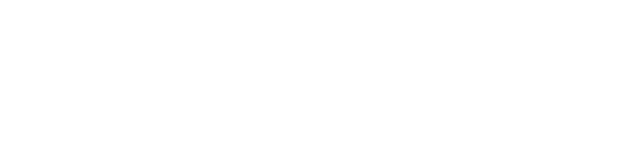
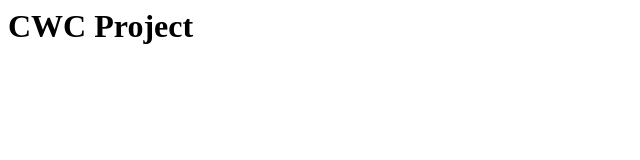
Before and after one commit to daproatgames/cwcproject, a plain HTML site: page index.html in a window 1280 px wide. Shown: the whole page, without its empty margins (0-640 px from the left). Drawn offline with Linux system fonts and the light colour scheme.

Commit message:
Update index.html

```diff
--- a/index.html
+++ b/index.html
@@ -1,8 +1,6 @@
 <html>
-  <title>
-
-  </title>
+  <title>CWC Project</title>
   <body>
-
+    <h1>CWC Project</h1>
   </body>
 </html>
```
